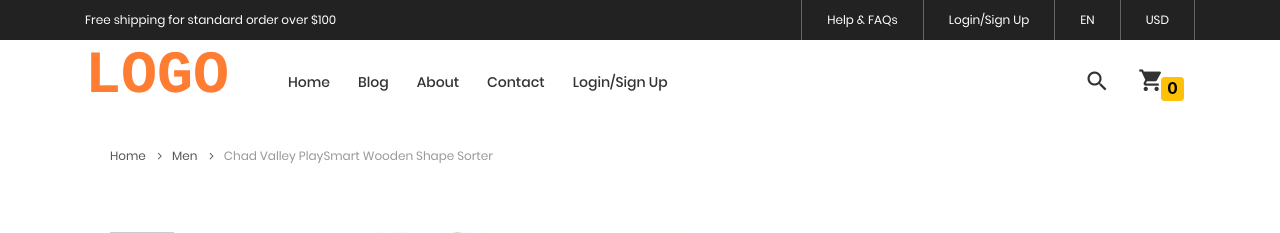
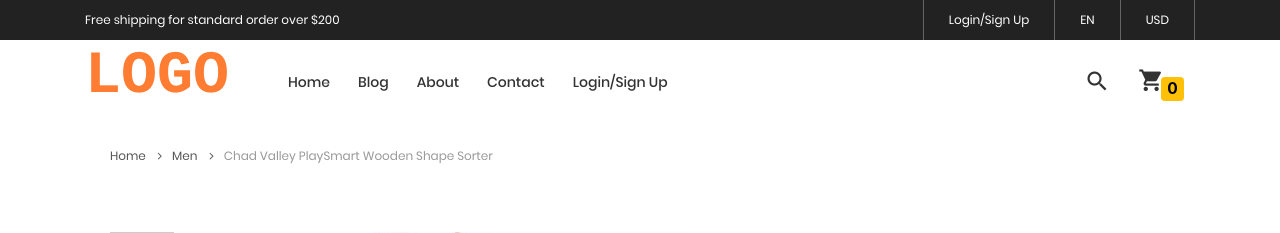
Before and after one commit to Gomsur/Project-EcommerceZone, a Django app: page /product_detail/13 in a window 1280 px wide. Shown: the top 233 px of the page. Run offline with Django 3.2, Linux system fonts and the light colour scheme; data comes from the database, SQL or seed files in the repository; some libraries are stand-ins or nearby versions; some web fonts are replaced.

Commit message:
remove unnecessary head anchors

```diff
--- a/webapp1/templates/base.html
+++ b/webapp1/templates/base.html
@@ -58,13 +58,13 @@
 			<div class="top-bar">
 				<div class="content-topbar flex-sb-m h-full container">
 					<div class="left-top-bar" style="color:#fff">
-						Free shipping for standard order over $100
+						Free shipping for standard order over $200
 					</div>
 
 					<div class="right-top-bar flex-w h-full">
-						<a class="flex-c-m trans-04 p-lr-25" style="color:#fff">
-							Help & FAQs
-						</a>
+<!--						<a class="flex-c-m trans-04 p-lr-25" style="color:#fff">-->
+<!--							Help & FAQs-->
+<!--						</a>-->
 						{% if request.user.is_authenticated %}
 						<a class="flex-c-m trans-04 p-lr-25" style="color:#fff" href="{% url 'profile' %}">
 							My Profile
--- a/website/settings.py
+++ b/website/settings.py
@@ -23,7 +23,7 @@ BASE_DIR = Path(__file__).resolve().parent.parent
 SECRET_KEY = ')9&b2*-19ld600y_3+g6liui5!d)kc-w)nj(xklm+tmj8#oj_d'
 
 # SECURITY WARNING: don't run with debug turned on in production!
-DEBUG = False
+DEBUG = True
 
 ALLOWED_HOSTS = ['localhost', '127.0.0.1', '*']
 
```
